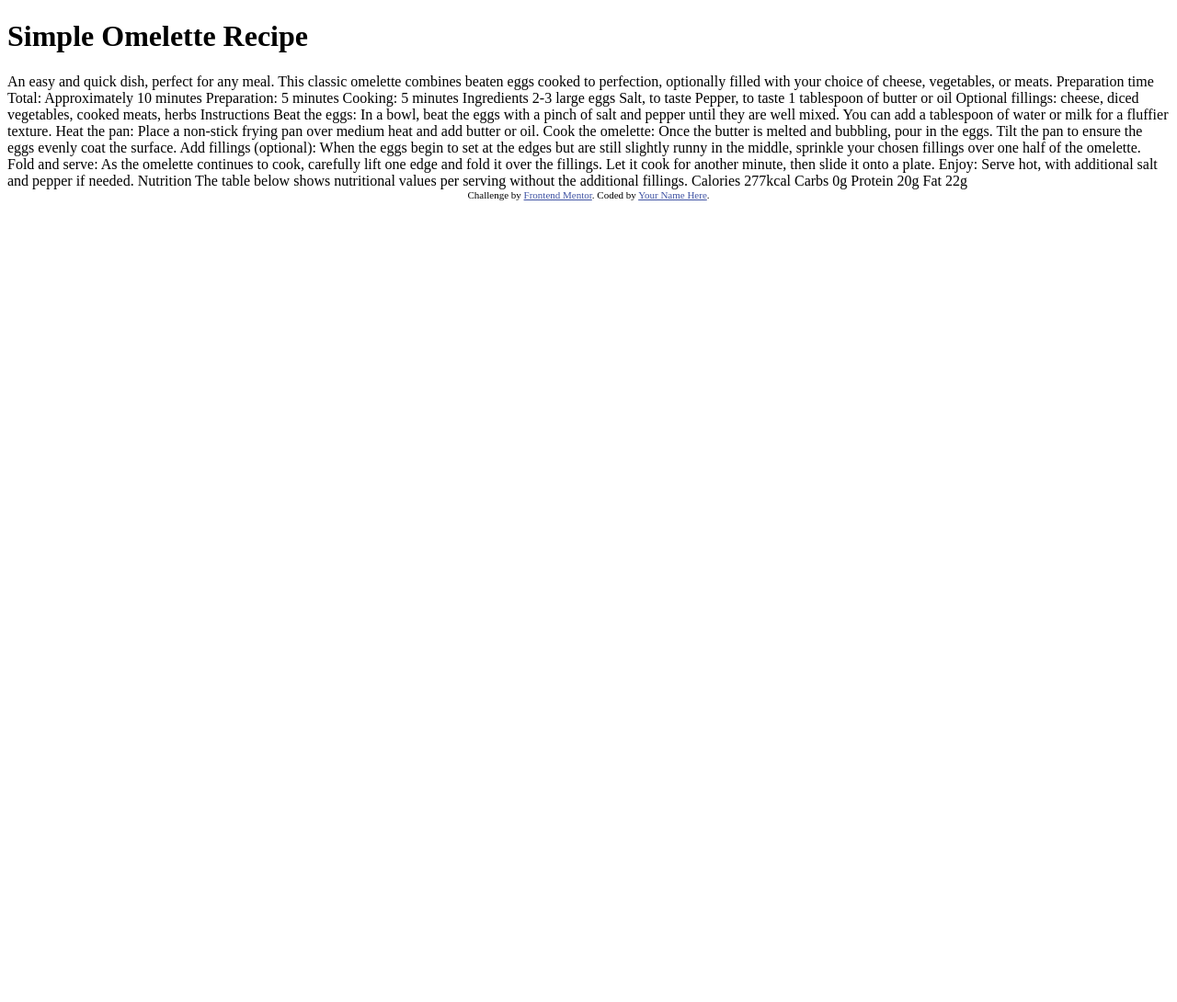
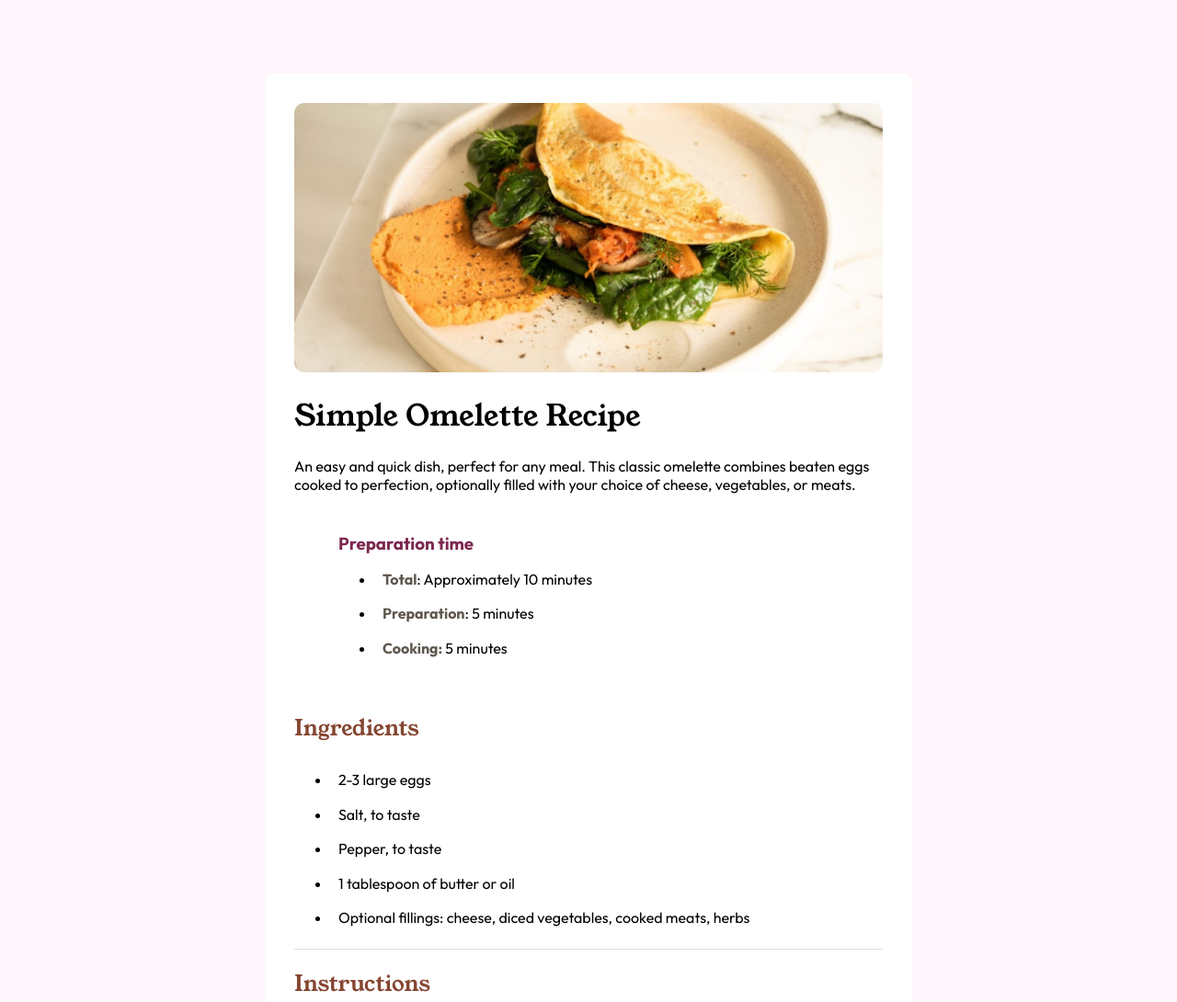
Before and after one commit to rizqg7/frontend---slicing-design, a plain HTML site: page 3. Recipe page/index.html in a window 1280 px wide. Shown: the top 1090 px of the page at 92% size. Before the commit the page ends 800 px from the top, so only its background shows below. Drawn offline with Linux system fonts and the light colour scheme.

Commit message:
build a recipe page but not yet

```diff
--- a/3. Recipe page/index.html
+++ b/3. Recipe page/index.html
@@ -1,79 +1,205 @@
 <!DOCTYPE html>
 <html lang="en">
   <head>
-  <meta charset="UTF-8">
-  <meta name="viewport" content="width=device-width, initial-scale=1.0"> <!-- displays site properly based on user's device -->
-
-  <link rel="icon" type="image/png" sizes="32x32" href="./assets/images/favicon-32x32.png">
+    <meta charset="UTF-8" />
+    <meta name="viewport" content="width=device-width, initial-scale=1.0" />
+    <!-- displays site properly based on user's device -->
+    <!-- icon -->
+    <link
+      rel="icon"
+      type="image/png"
+      sizes="32x32"
+      href="./assets/images/favicon-32x32.png"
+    />
+    <!-- Google font -->
+    <link rel="preconnect" href="https://fonts.googleapis.com" />
+    <link rel="preconnect" href="https://fonts.gstatic.com" crossorigin />
+    <link
+      href="https://fonts.googleapis.com/css2?family=Young+Serif&display=swap"
+      rel="stylesheet"
+    />
+    <link
+      href="https://fonts.googleapis.com/css2?family=Outfit:wght@100..900&family=Young+Serif&display=swap"
+      rel="stylesheet"
+    />
 
     <title>Frontend Mentor | Recipe page</title>
 
     <!-- Feel free to remove these styles or customise in your own stylesheet 👍 -->
     <style>
-    .attribution { font-size: 11px; text-align: center; }
-    .attribution a { color: hsl(228, 45%, 44%); }
+      /* css reset */
+      body {
+        background-color: hsl(330, 100%, 98%);
+        margin: 0;
+        padding: 0;
+        box-sizing: border-box;
+      }
+
+      /* css breakpoints */
+      @media only screen and (min-width: 768px) {
+        .container {
+          border-radius: 0.7em;
+          width: 40em;
+          margin: 5em auto;
+          padding: 2em 2em;
+        }
+        .hero-image {
+          box-sizing: border-box;
+          border-radius: 0.7em;
+          max-width: 100%;
+          height: auto;
+        }
+      }
+      @media only screen and (max-width: 400px) {
+        .hero-image {
+          max-width: 100%;
+          height: auto;
+        }
+        header,
+        article {
+          padding: 0 2em 0;
+        }
+      }
+      h1,
+      h2 {
+        font-family: "Young Serif", serif;
+        font-weight: 400;
+        font-style: normal;
+      }
+      article > h2,
+      .fill-nutrition > p > span {
+        color: hsl(14, 45%, 36%);
+      }
+      .container {
+        background-color: hsl(0, 0%, 100%);
+        font-family: "Outfit", sans-serif;
+      }
+      section {
+        padding: 0.5em 3em 1em;
+        box-sizing: border-box;
+      }
+      section > h3 {
+        color: hsl(332, 51%, 32%);
+        margin-bottom: -0.5em;
+      }
+      span {
+        font-family: "Outfit", sans-serif;
+        font-weight: 700;
+        color: hsl(30, 10%, 34%);
+      }
+      li {
+        padding: 0.6em 0.5em 0.5em;
+      }
+      article > ol > li::marker {
+        font-weight: bold;
+        color: hsl(14, 45%, 36%);
+      }
+      .fill-nutrition {
+        word-spacing: 2em;
+        padding-left: 20px;
+      }
+
+      p {
+        font-size: 16px;
+      }
+      hr {
+        background-color: hsl(30, 18%, 87%);
+        border: none;
+        height: 1px;
+      }
     </style>
   </head>
   <body>
+    <div class="container">
+      <img
+        src="./assets/images/image-omelette.jpeg"
+        alt="Preview Omelette"
+        class="hero-image"
+      />
+      <header>
+        <h1>Simple Omelette Recipe</h1>
+        <p>
+          An easy and quick dish, perfect for any meal. This classic omelette
+          combines beaten eggs cooked to perfection, optionally filled with your
+          choice of cheese, vegetables, or meats.
+        </p>
+      </header>
 
-  <h1>
-    Simple Omelette Recipe
-  </h1>
+      <section>
+        <h3>Preparation time</h3>
+        <ul>
+          <li><span>Total</span>: Approximately 10 minutes</li>
+          <li><span>Preparation</span>: 5 minutes</li>
+          <li><span>Cooking:</span> 5 minutes</li>
+        </ul>
+      </section>
 
-  An easy and quick dish, perfect for any meal. This classic omelette combines beaten eggs cooked
-  to perfection, optionally filled with your choice of cheese, vegetables, or meats.
+      <article>
+        <h2>Ingredients</h2>
+        <ul>
+          <li>2-3 large eggs</li>
+          <li>Salt, to taste</li>
+          <li>Pepper, to taste</li>
+          <li>1 tablespoon of butter or oil</li>
+          <li>
+            Optional fillings: cheese, diced vegetables, cooked meats, herbs
+          </li>
+        </ul>
+        <hr />
+        <h2>Instructions</h2>
+        <ol>
+          <li>
+            <strong>Beat the eggs</strong>: In a bowl, beat the eggs with a
+            pinch of salt and pepper until they are well mixed. You can add a
+            tablespoon of water milk for a fluffier texture. or
+          </li>
+          <li>
+            <strong>Heat the pan</strong>: Place a non-stick frying pan over
+            medium heat and add butter or oil.
+          </li>
+          <li>
+            <strong>Cook the omelette</strong>: Once the butter is melted and
+            bubbling, pour in the eggs. Tilt the pan to ensure the eggs evenly
+            coat the surface.
+          </li>
+          <li>
+            <strong>Add fillings (optional)</strong>: When the eggs begin to set
+            at the edges but are still slightly runny in the middle, sprinkle
+            your chosen fillings over one half of the omelette.
+          </li>
+          <li>
+            <strong>Fold and serve</strong>: As the omelette continues to cook,
+            carefully lift one edge and fold it over the fillings. Let it cook
+            for another minute, then slide it onto a plate.
+          </li>
+          <li>
+            <strong>Enjoy</strong>: Serve hot, with additional salt and pepper
+            if needed.
+          </li>
+        </ol>
+        <h2>Nutrition</h2>
+        <p>
+          The table below shows nutritional values per serving without the
+          additional fillings.
+        </p>
+        <div class="fill-nutrition">
+          <p>Calories <span>277kcal</span></p>
+          <hr />
+          <p>Carbs <span>0g</span></p>
+          <hr />
+          <p>Protein <span>20g</span></p>
+          <hr />
+          <p>Fat <span>22g</span></p>
+          <hr />
+        </div>
+      </article>
 
-  Preparation time
-
-  Total: Approximately 10 minutes
-  Preparation: 5 minutes
-  Cooking: 5 minutes
-
-  Ingredients
-
-  2-3 large eggs
-  Salt, to taste
-  Pepper, to taste
-  1 tablespoon of butter or oil
-  Optional fillings: cheese, diced vegetables, cooked meats, herbs
-
-  Instructions
-
-  Beat the eggs: In a bowl, beat the eggs with a pinch of salt and pepper until they are well mixed.
-  You can add a tablespoon of water or milk for a fluffier texture.
-
-  Heat the pan: Place a non-stick frying pan over medium heat and add butter or oil.
-
-  Cook the omelette: Once the butter is melted and bubbling, pour in the eggs. Tilt the pan to ensure
-  the eggs evenly coat the surface.
-
-  Add fillings (optional): When the eggs begin to set at the edges but are still slightly runny in the
-  middle, sprinkle your chosen fillings over one half of the omelette.
-
-  Fold and serve: As the omelette continues to cook, carefully lift one edge and fold it over the
-  fillings. Let it cook for another minute, then slide it onto a plate.
-
-  Enjoy: Serve hot, with additional salt and pepper if needed.
-
-  Nutrition
-
-  The table below shows nutritional values per serving without the additional fillings.
-
-  Calories
-  277kcal
-
-  Carbs
-  0g
-
-  Protein
-  20g
-
-  Fat
-  22g
-
-  <div class="attribution">
-    Challenge by <a href="https://www.frontendmentor.io?ref=challenge" target="_blank">Frontend Mentor</a>.
-    Coded by <a href="#">Your Name Here</a>.
+      <footer>
+        Challenge by
+        <a href="https://www.frontendmentor.io?ref=challenge" target="_blank"
+          >Frontend Mentor</a
+        >. Coded by <a href="#">Rizqi Abdilah</a>.
+      </footer>
     </div>
   </body>
 </html>
```
Lines whose indentation alone changed are shown as unchanged.
